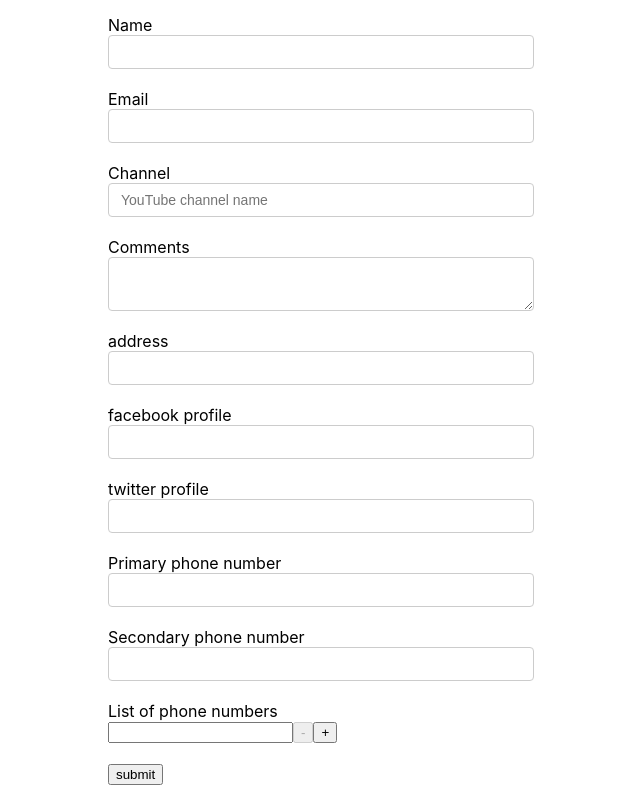
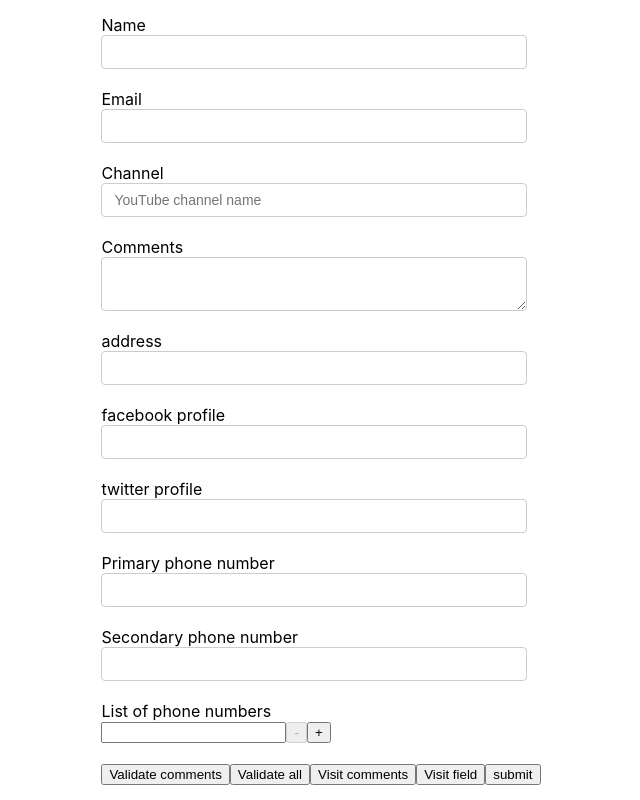
Before and after one commit to jlee380/formikTuto, a React (Create React App) app: page / in a window 1280 px wide. Shown: the whole page, without its empty margins (319-959 px from the left). Built offline with nearby package versions, Linux system fonts and the light colour scheme.

Commit message:
manually triggering form validation

```diff
--- a/src/components/TextError.js
+++ b/src/components/TextError.js
@@ -1,6 +1,6 @@
 import React from "react";
 
-function TextError({ props }) {
+function TextError(props) {
 	return <div className="error">{props.children}</div>;
 }
 
--- a/src/components/YoutubeForm.js
+++ b/src/components/YoutubeForm.js
@@ -27,12 +27,25 @@ const validationSchema = Yup.object({
 	channel: Yup.string().required("Required"),
 });
 
+const validateComments = (value) => {
+	let error;
+	if (!value) {
+		error = "required";
+	}
+	return error;
+};
+
 function YoutubeForm() {
 	return (
 		<Formik
 			initialValues={initialValues}
 			validationSchema={validationSchema}
-			onSubmit={onSubmit}>
+			onSubmit={onSubmit}
+			validateOnChange={false}
+			validateOnBlur={false}>
+			{(formik) => {
+				console.log("formik props", formik);
+				return (
 					<Form>
 						<div className="form-control">
 							<label htmlFor="name">Name</label>
@@ -63,7 +76,16 @@ function YoutubeForm() {
 
 						<div className="form-control">
 							<label htmlFor="comments">Comments</label>
-					<Field as="textarea" id="comments" name="comments" />
+							<Field
+								as="textarea"
+								id="comments"
+								name="comments"
+								validate={validateComments}
+							/>
+							<ErrorMessage
+								name="comments"
+								component={TextError}
+							/>
 						</div>
 
 						<div className="form-control">
@@ -71,7 +93,7 @@ function YoutubeForm() {
 							<Field name="address">
 								{(props) => {
 									const { field, form, meta } = props;
-							console.log("render props", props);
+									// console.log("render props", props);
 									return (
 										<div>
 											<input
@@ -90,21 +112,37 @@ function YoutubeForm() {
 
 						<div className="form-control">
 							<label htmlFor="facebook">facebook profile</label>
-					<Field type="text" id="facebook" name="social.facebook" />
+							<Field
+								type="text"
+								id="facebook"
+								name="social.facebook"
+							/>
 						</div>
 
 						<div className="form-control">
 							<label htmlFor="twitter">twitter profile</label>
-					<Field type="text" id="twitter" name="social.twitter" />
+							<Field
+								type="text"
+								id="twitter"
+								name="social.twitter"
+							/>
 						</div>
 
 						<div className="form-control">
-					<label htmlFor="primaryPh">Primary phone number</label>
-					<Field type="text" id="primaryPh" name="phoneNumbers[0]" />
+							<label htmlFor="primaryPh">
+								Primary phone number
+							</label>
+							<Field
+								type="text"
+								id="primaryPh"
+								name="phoneNumbers[0]"
+							/>
 						</div>
 
 						<div className="form-control">
-					<label htmlFor="secondaryPh">Secondary phone number</label>
+							<label htmlFor="secondaryPh">
+								Secondary phone number
+							</label>
 							<Field
 								type="text"
 								id="secondaryPh"
@@ -116,24 +154,33 @@ function YoutubeForm() {
 							<label>List of phone numbers</label>
 							<FieldArray name="phNumbers">
 								{(fieldArrayProps) => {
-							console.log("fieldArrayProps", fieldArrayProps);
-							const { push, remove, form } = fieldArrayProps;
+									// console.log("fieldArrayProps", fieldArrayProps);
+									const { push, remove, form } =
+										fieldArrayProps;
 									const { values } = form;
 									const { phNumbers } = values;
 									return (
 										<div>
 											{phNumbers.map((phNumber, i) => (
 												<div key={i}>
-											<Field name={`phNumbers[${i}]`} />
+													<Field
+														name={`phNumbers[${i}]`}
+													/>
 													<button
 														type="button"
-												onClick={() => remove(i)}
-												disabled={i < 1 ? true : false}>
+														onClick={() =>
+															remove(i)
+														}
+														disabled={
+															i < 1 ? true : false
+														}>
 														-
 													</button>
 													<button
 														type="button"
-												onClick={() => push("")}>
+														onClick={() =>
+															push("")
+														}>
 														+
 													</button>
 												</div>
@@ -143,9 +190,39 @@ function YoutubeForm() {
 								}}
 							</FieldArray>
 						</div>
+						<button
+							type="button"
+							onClick={() => formik.validateField("comments")}>
+							Validate comments
+						</button>
+						<button
+							type="button"
+							onClick={() => formik.validateForm()}>
+							Validate all
+						</button>
+
+						<button
+							type="button"
+							onClick={() => formik.setFieldTouched("comments")}>
+							Visit comments
+						</button>
+						<button
+							type="button"
+							onClick={() =>
+								formik.setTouched({
+									name: true,
+									email: true,
+									channel: true,
+									comments: true,
+								})
+							}>
+							Visit field
+						</button>
 
 						<button type="submit">submit</button>
 					</Form>
+				);
+			}}
 		</Formik>
 	);
 }
```
Lines whose indentation alone changed are shown as unchanged.
